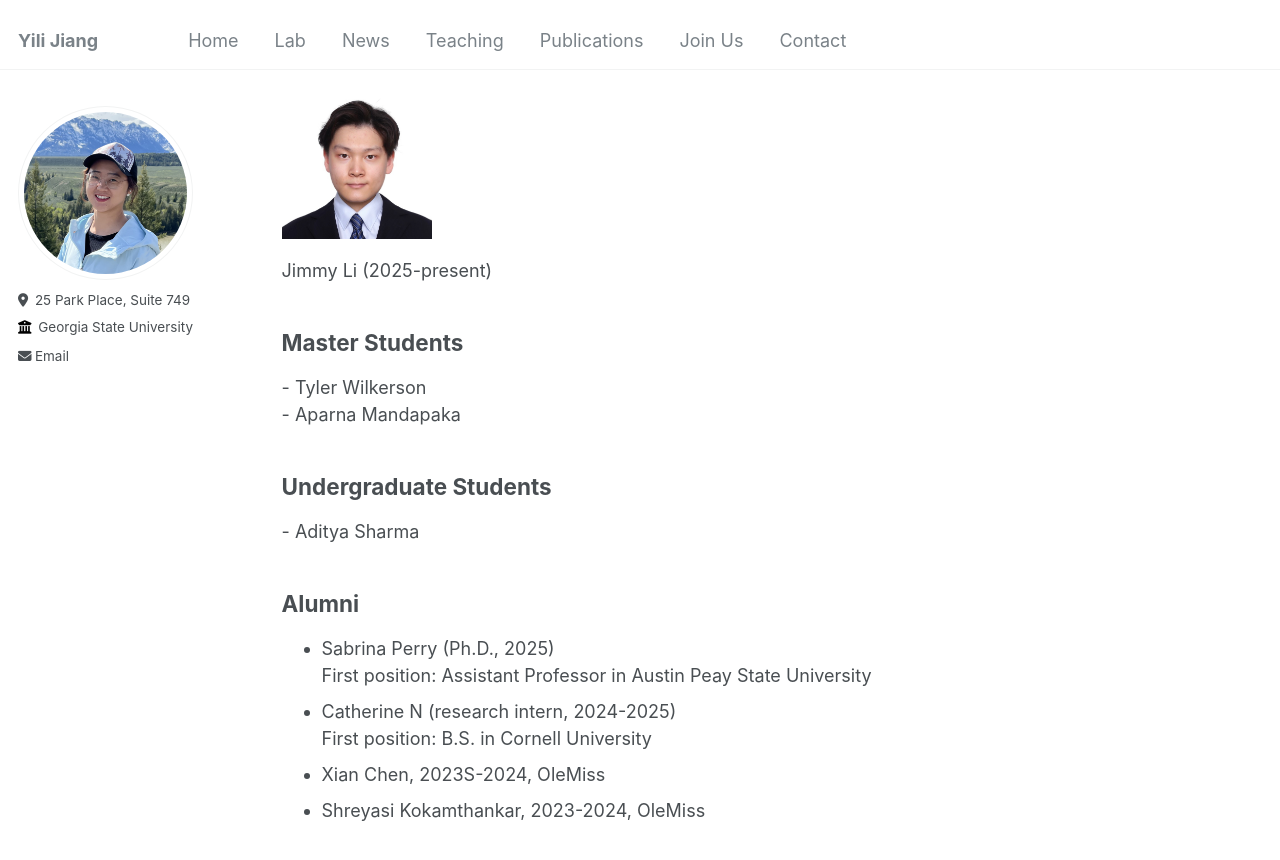
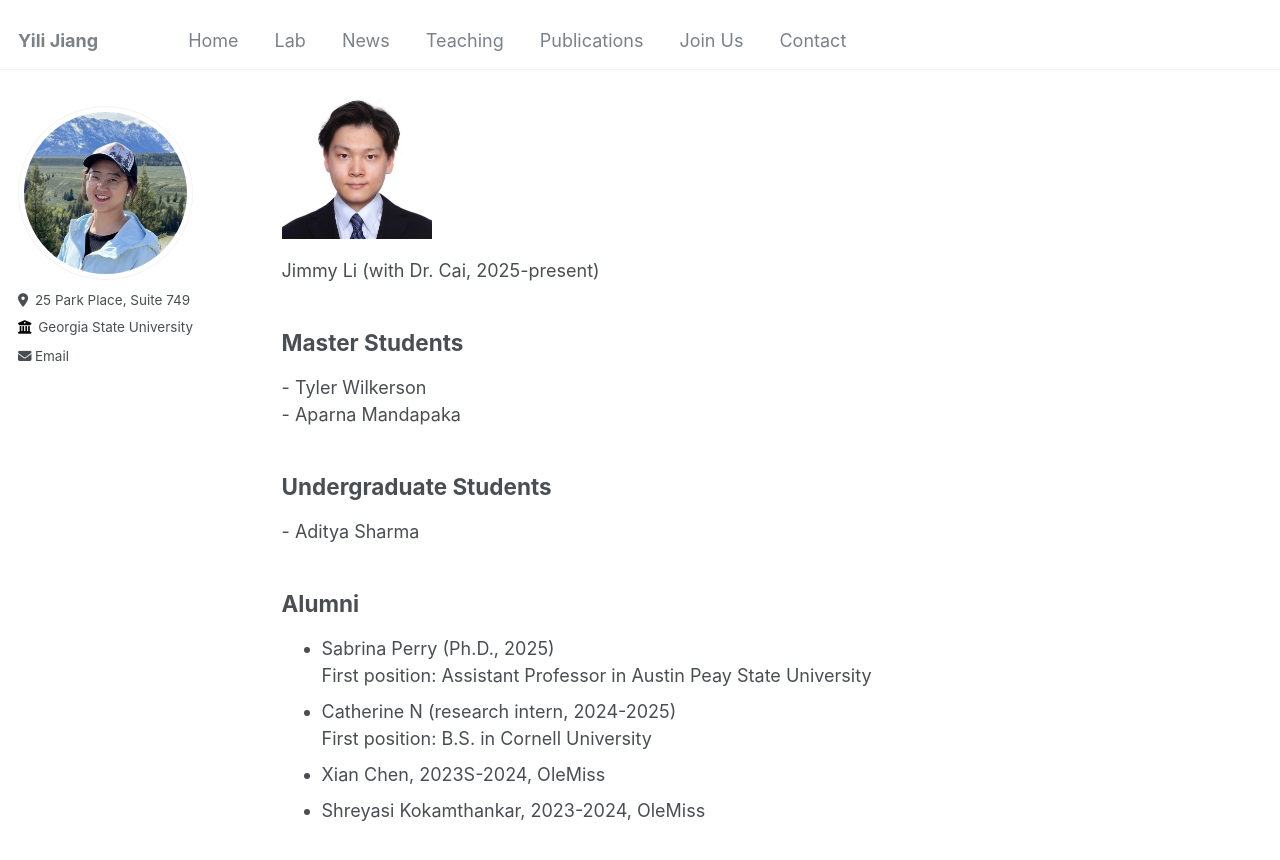
Before and after one commit to suhbrina-perry/suhbrina-perry.github.io, a Jekyll site: the page built from _pages/lab.html, in a window 1280 px wide and 900 px high, scrolled down 1192 px. Shown: the top 860 px of the window. Built offline with Jekyll 4.4.1, drawn with Linux system fonts in a browser that asks for light colours.

Commit message:
Update lab.html

```diff
--- a/_pages/lab.html
+++ b/_pages/lab.html
@@ -197,7 +197,7 @@ author_profile: true
     <img src="/images/Yuchen.jpg" width="150" height="150">
     <p> Yuchen Lai (2025-present)</p>
      <img src="/images/Jieming_Li.jpg" width="150" height="150">
-    <p> Jimmy Li (2025-present)</p>
+    <p> Jimmy Li (with Dr. Cai, 2025-present)</p>
     </div>
     <h2>Master Students</h2>
     <p> - Tyler Wilkerson  <br>
```
